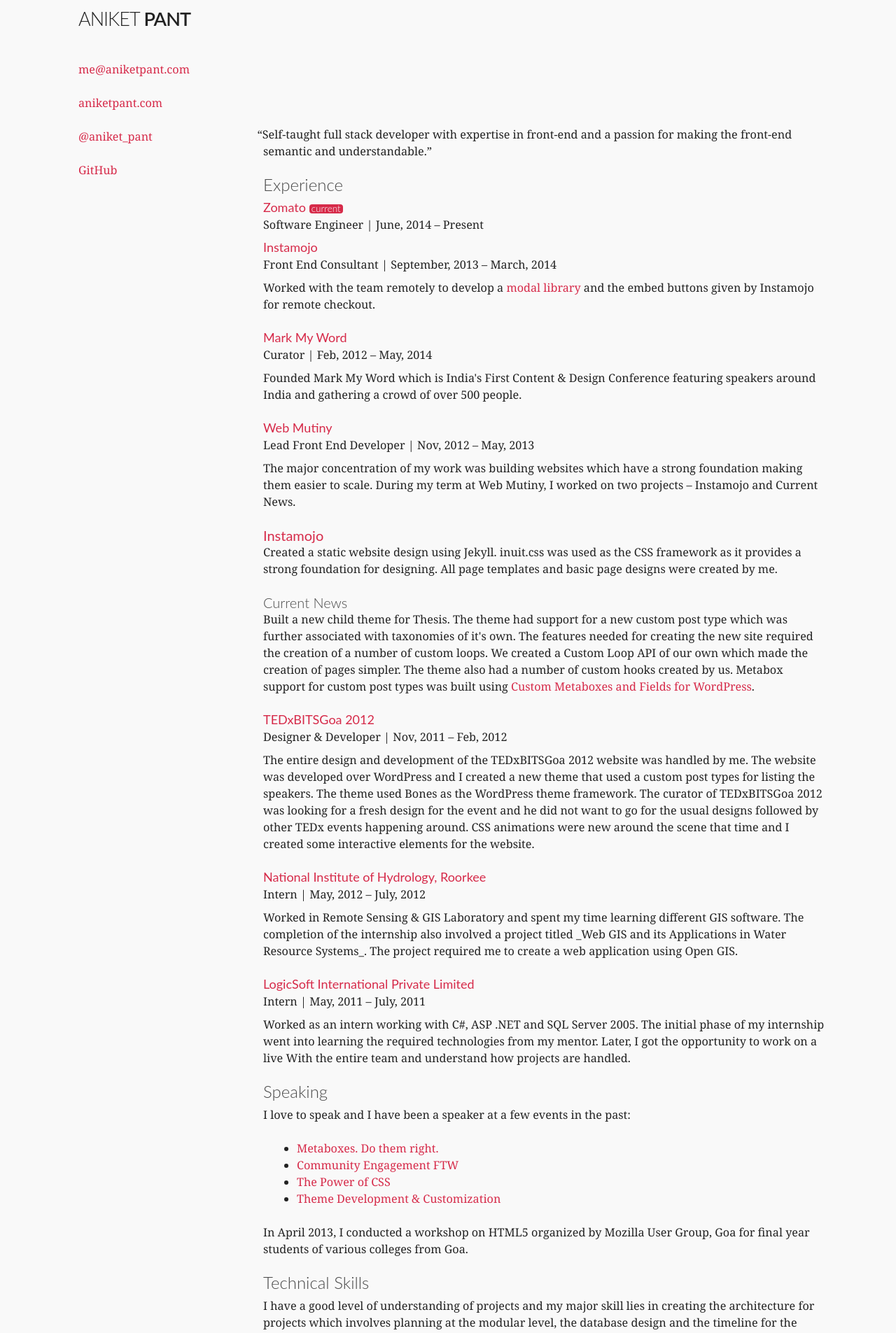
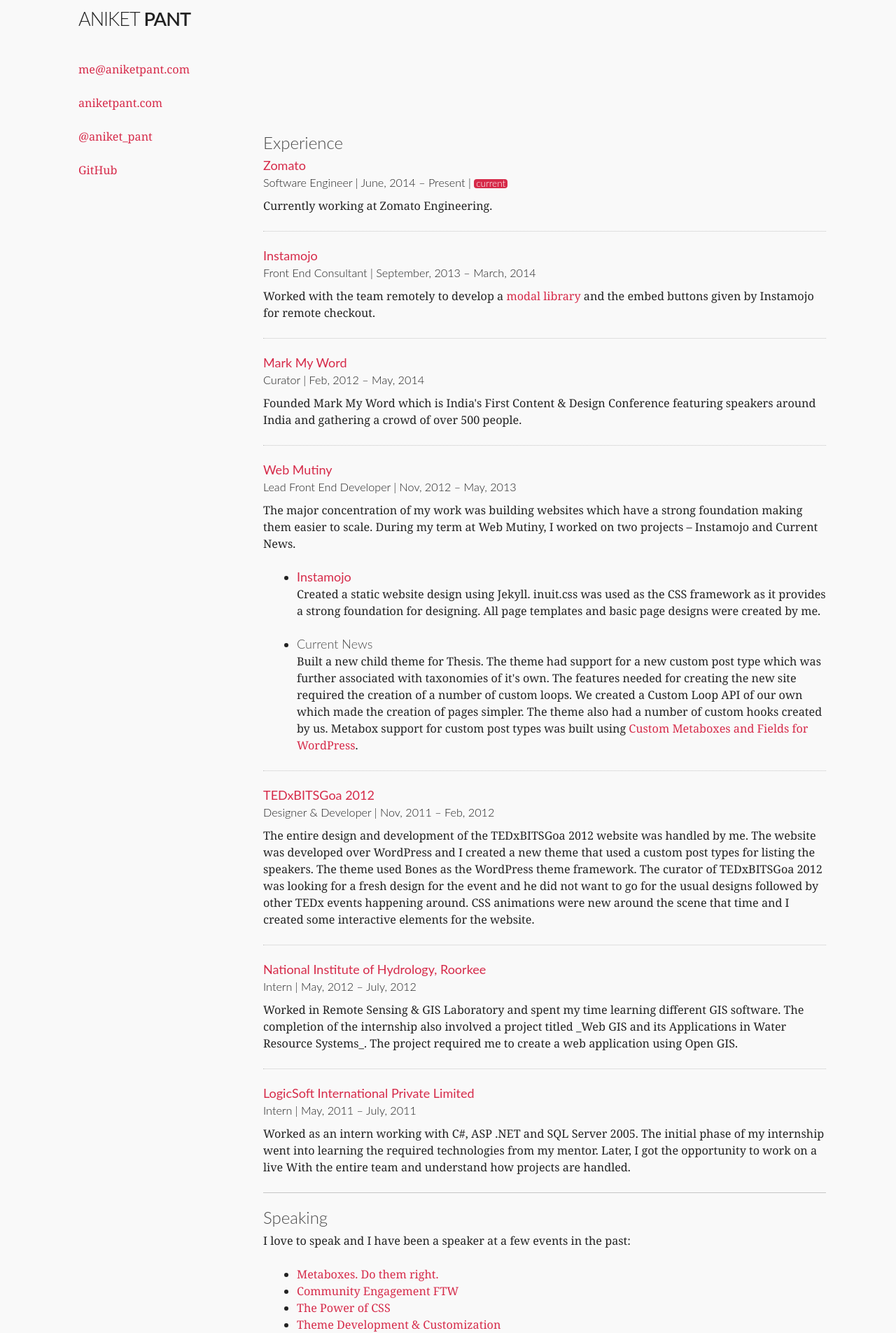
Before and after one commit to aniketpant/aniketpant.github.com, a Jekyll site: the page built from resume/index.md, in a window 1280 px wide. Shown: the top 1905 px of the page at 70% size. Built offline with Jekyll 4.4.1, drawn with Linux system fonts in a browser that asks for light colours; some web fonts are replaced; Markdown is read by kramdown in place of the engine named in the settings; comment, search, counter and statistics services are not loaded; some of the changed text lies outside the part shown.

Commit message:
Update resume

```diff
--- a/assets/scss/resume.scss
+++ b/assets/scss/resume.scss
@@ -22,17 +22,19 @@
 }
 
 .byline {
+  font-family: $font-sans;
   @include font-size($base-font-size * 0.9, true);
   margin-bottom: 0.5rem;
 }
 
 p,
 ul,
-li {
+li,
+dl {
   @include font-size($base-font-size * 0.9, true);
 }
 
-.current {
+.active {
   @include font-size($base-font-size * 0.75, false);
   line-height: 1;
   background-color: $primary;
--- a/resume/index.md
+++ b/resume/index.md
@@ -20,48 +20,77 @@
     </header><!--
 
   --><div class="grid__item  three-quarters  palm-one-whole  main-container">
-      <blockquote>
-        <p>Self-taught full stack developer with expertise in front-end and a passion for making the front-end semantic and understandable.</p>
-      </blockquote>
-
-      <section>
+      <section class="push-half--top section">
         <h2 class="gamma">Experience</h2>
 
-        <h3 class="delta  flush--bottom"><a href="http://www.zomato.com">Zomato</a>&nbsp;<span class="loz current">current</span></h3>
-        <p class="byline">Software Engineer | June, 2014 &ndash; Present</p>
+        <div class="sub-section">
+          <h3 class="delta  flush--bottom"><a href="http://www.zomato.com">Zomato</a></h3>
+          <p class="byline">Software Engineer | June, 2014 &ndash; Present | <span class="loz active">current</span></p>
+          <p>Currently working at Zomato Engineering.</p>
+        </div>
 
-        <h3 class="delta  flush--bottom"><a href="https://www.instamojo.com">Instamojo</a></h3>
-        <p class="byline">Front End Consultant | September, 2013 &ndash; March, 2014</p>
-        <p>Worked with the team remotely to develop a <a href="https://github.com/aniketpant/immoral">modal library</a> and the embed buttons given by Instamojo for remote checkout.</p>
+        <div class="rule rule--dotted"></div>
 
-        <h3 class="delta  flush--bottom"><a href="http://markmyword.in">Mark My Word</a></h3>
-        <p class="byline">Curator | Feb, 2012 &ndash; May, 2014</p>
-        <p>Founded Mark My Word which is India's First Content &amp; Design Conference featuring speakers around India and gathering a crowd of over 500 people.</p>
+        <div class="sub-section">
+          <h3 class="delta  flush--bottom"><a href="https://www.instamojo.com">Instamojo</a></h3>
+          <p class="byline">Front End Consultant | September, 2013 &ndash; March, 2014</p>
+          <p>Worked with the team remotely to develop a <a href="https://github.com/aniketpant/immoral">modal library</a> and the embed buttons given by Instamojo for remote checkout.</p>
+        </div>
 
-        <h3 class="delta  flush--bottom"><a href="http://webmutiny.in">Web Mutiny</a></h3>
-        <p class="byline">Lead Front End Developer | Nov, 2012 &ndash; May, 2013</p>
-        <p>The major concentration of my work was building websites which have a strong foundation making them easier to scale. During my term at Web Mutiny, I worked on two projects &ndash; Instamojo and Current News.</p>
+        <div class="rule rule--dotted"></div>
 
-        <h4 class="flush--bottom"><a href="http://instamojo.com">Instamojo</a></h4>
-        <p>Created a static website design using Jekyll. inuit.css was used as the CSS framework as it provides a strong foundation for designing. All page templates and basic page designs were created by me.</p>
+        <div class="sub-section">
+          <h3 class="delta  flush--bottom"><a href="http://markmyword.in">Mark My Word</a></h3>
+          <p class="byline">Curator | Feb, 2012 &ndash; May, 2014</p>
+          <p>Founded Mark My Word which is India's First Content &amp; Design Conference featuring speakers around India and gathering a crowd of over 500 people.</p>
+        </div>
 
-        <h4 class="flush--bottom">Current News</h4>
-        <p>Built a new child theme for Thesis. The theme had support for a new custom post type which was further associated with taxonomies of it's own. The features needed for creating the new site required the creation of a number of custom loops. We created a Custom Loop API of our own which made the creation of pages simpler. The theme also had a number of custom hooks created by us. Metabox support for custom post types was built using <a href="https://github.com/jaredatch/Custom-Metaboxes-and-Fields-for-WordPress">Custom Metaboxes and Fields for WordPress</a>.</p>
+        <div class="rule rule--dotted"></div>
 
-        <h3 class="delta  flush--bottom"><a href="http://tedxbitsgoa.com/2012">TEDxBITSGoa 2012</a></h3>
-        <p class="byline">Designer &amp; Developer | Nov, 2011 &ndash; Feb, 2012</p>
-        <p>The entire design and development of the TEDxBITSGoa 2012 website was handled by me. The website was developed over WordPress and I created a new theme that used a custom post types for listing the speakers. The theme used Bones as the WordPress theme framework. The curator of TEDxBITSGoa 2012 was looking for a fresh design for the event and he did not want to go for the usual designs followed by other TEDx events happening around. CSS animations were new around the scene that time and I created some interactive elements for the website.</p>
+        <div class="sub-section">
+          <h3 class="delta  flush--bottom"><a href="http://webmutiny.in">Web Mutiny</a></h3>
+          <p class="byline">Lead Front End Developer | Nov, 2012 &ndash; May, 2013</p>
+          <p>The major concentration of my work was building websites which have a strong foundation making them easier to scale. During my term at Web Mutiny, I worked on two projects &ndash; Instamojo and Current News.</p>
+          <ul>
+            <li>
+              <h4 class="delta  flush--bottom"><a href="http://instamojo.com">Instamojo</a></h4>
+              <p>Created a static website design using Jekyll. inuit.css was used as the CSS framework as it provides a strong foundation for designing. All page templates and basic page designs were created by me.</p>
+            </li>
+            <li>
+              <h4 class="delta  flush--bottom">Current News</h4>
+              <p>Built a new child theme for Thesis. The theme had support for a new custom post type which was further associated with taxonomies of it's own. The features needed for creating the new site required the creation of a number of custom loops. We created a Custom Loop API of our own which made the creation of pages simpler. The theme also had a number of custom hooks created by us. Metabox support for custom post types was built using <a href="https://github.com/jaredatch/Custom-Metaboxes-and-Fields-for-WordPress">Custom Metaboxes and Fields for WordPress</a>.</p>
+            </li>
+          </ul>
+        </div>
 
-        <h3 class="delta  flush--bottom"><a href="http://nih.ernet.in">National Institute of Hydrology, Roorkee</a></h3>
-        <p class="byline">Intern | May, 2012 &ndash; July, 2012</p>
-        <p>Worked in Remote Sensing &amp; GIS Laboratory and spent my time learning different GIS software. The completion of the internship also involved a project titled _Web GIS and its Applications in Water Resource Systems_. The project required me to create a web application using Open GIS.</p>
+        <div class="rule rule--dotted"></div>
 
-        <h3 class="delta  flush--bottom"><a href="http://lsipl.com">LogicSoft International Private Limited</a></h3>
-        <p class="byline">Intern | May, 2011 &ndash; July, 2011</p>
-        <p>Worked as an intern working with C#, ASP .NET and SQL Server 2005. The initial phase of my internship went into learning the required technologies from my mentor. Later, I got the opportunity to work on a live With the entire team and understand how projects are handled.</p>
+        <div class="sub-section">
+          <h3 class="delta  flush--bottom"><a href="http://tedxbitsgoa.com/2012">TEDxBITSGoa 2012</a></h3>
+          <p class="byline">Designer &amp; Developer | Nov, 2011 &ndash; Feb, 2012</p>
+          <p>The entire design and development of the TEDxBITSGoa 2012 website was handled by me. The website was developed over WordPress and I created a new theme that used a custom post types for listing the speakers. The theme used Bones as the WordPress theme framework. The curator of TEDxBITSGoa 2012 was looking for a fresh design for the event and he did not want to go for the usual designs followed by other TEDx events happening around. CSS animations were new around the scene that time and I created some interactive elements for the website.</p>
+        </div>
+
+        <div class="rule rule--dotted"></div>
+
+        <div class="sub-section">
+          <h3 class="delta  flush--bottom"><a href="http://nih.ernet.in">National Institute of Hydrology, Roorkee</a></h3>
+          <p class="byline">Intern | May, 2012 &ndash; July, 2012</p>
+          <p>Worked in Remote Sensing &amp; GIS Laboratory and spent my time learning different GIS software. The completion of the internship also involved a project titled _Web GIS and its Applications in Water Resource Systems_. The project required me to create a web application using Open GIS.</p>
+        </div>
+
+        <div class="rule rule--dotted"></div>
+
+        <div class="sub-section">
+          <h3 class="delta  flush--bottom"><a href="http://lsipl.com">LogicSoft International Private Limited</a></h3>
+          <p class="byline">Intern | May, 2011 &ndash; July, 2011</p>
+          <p>Worked as an intern working with C#, ASP .NET and SQL Server 2005. The initial phase of my internship went into learning the required technologies from my mentor. Later, I got the opportunity to work on a live With the entire team and understand how projects are handled.</p>
+        </div>
       </section>
 
-      <section>
+      <div class="rule"></div>
+
+      <section class="section">
         <h2 class="gamma">Speaking</h2>
 
         <p>I love to speak and I have been a speaker at a few events in the past:</p>
@@ -70,44 +99,38 @@
           <li><a href="{{ post.url }}">{{ post.title }}</a></li>
           {% endif %}{% endfor %}
         </ul>
-
         <p>In April 2013, I conducted a workshop on HTML5 organized by Mozilla User Group, Goa for final year students of various colleges from Goa.</p>
       </section>
 
-      <section>
+      <div class="rule"></div>
+
+      <section class="section">
         <h2 class="gamma">Technical Skills</h2>
         <p>I have a good level of understanding of projects and my major skill lies in creating the architecture for projects which involves planning at the modular level, the database design and the timeline for the project.</p>
-
-        <h3 class="delta  flush--bottom">Front-end stack</h3>
-        <p>HTML(5), CSS(3), Sass, jQuery</p>
-
-        <h3 class="delta  flush--bottom">Back-end stack</h3>
-        <p>CodeIgniter, Laravel, WordPress, MySQL</p>
+        <dl>
+          <dt>Front-end stack</dt>
+          <dd>HTML(5), CSS(3), Sass, jQuery</dd>
+          <dt>Back-end stack</dt>
+          <dd>CodeIgniter, Laravel, WordPress, MySQL</dd>
+        </dl>
       </section>
 
-      <section>
+      <div class="rule"></div>
+
+      <section class="section">
         <h2 class="gamma">Education</h2>
 
-        <h3 class="delta  flush--bottom">B.E (Hons) Mechanical Engineering</h3>
-        <p class="byline"><a href="http://universe.bits-pilani.ac.in">BITS Pilani</a> | 2010 &ndash; Present</p>
-        <p class="flush--bottom">Electives undertaken:</p>
-        <ul>
-          <li>Internetworking Technologies</li>
-          <li>Journalism</li>
-          <li>Financial Management</li>
-        </ul>
+        <div class="sub-section">
+          <h3 class="delta  flush--bottom">B.E (Hons) Mechanical Engineering</h3>
+          <p class="byline"><a href="http://universe.bits-pilani.ac.in">BITS Pilani</a> | 2010 &ndash; 2014 | <span class="loz active">graduated</span></p>
+        </div>
 
-        <h4 class="flush--bottom">Inventory Allotment App</h4>
-        <p>The project required me to redesign the database and refactor the code for an already existing inventory application. The old application lacked a number of features and the code had to be rewritten. I built the application using Laravel and MySQL.</p>
+        <div class="rule rule--dotted"></div>
 
-        <h3 class="delta  flush--bottom">10th &amp; 12th &mdash; CBSE Board</h3>
-        <p class="byline"><a href="http://www.apsdk.com">Army Public School, Dhaula Kuan</a> | 2008 &ndash; 2010</p>
-        <p>An active member of the Quiz Club and Genesis (Computer Club). Throughout my school years I actively participated in a number of events ranging from quizzing to music.</p>
-      </section>
-
-      <section>
-        <h2 class="gamma">Professional Interests</h2>
-        <p>Application Building, Front-end Architecture, Education, Typography</p>
+        <div class="sub-section">
+          <h3 class="delta  flush--bottom">10th &amp; 12th &mdash; CBSE Board</h3>
+          <p class="byline"><a href="http://www.apsdk.com">Army Public School, Dhaula Kuan</a> | 2008 &ndash; 2010</p>
+        </div>
       </section>
     </div>
   </div>
```
Also changed, not shown: assets/css/resume.css.
